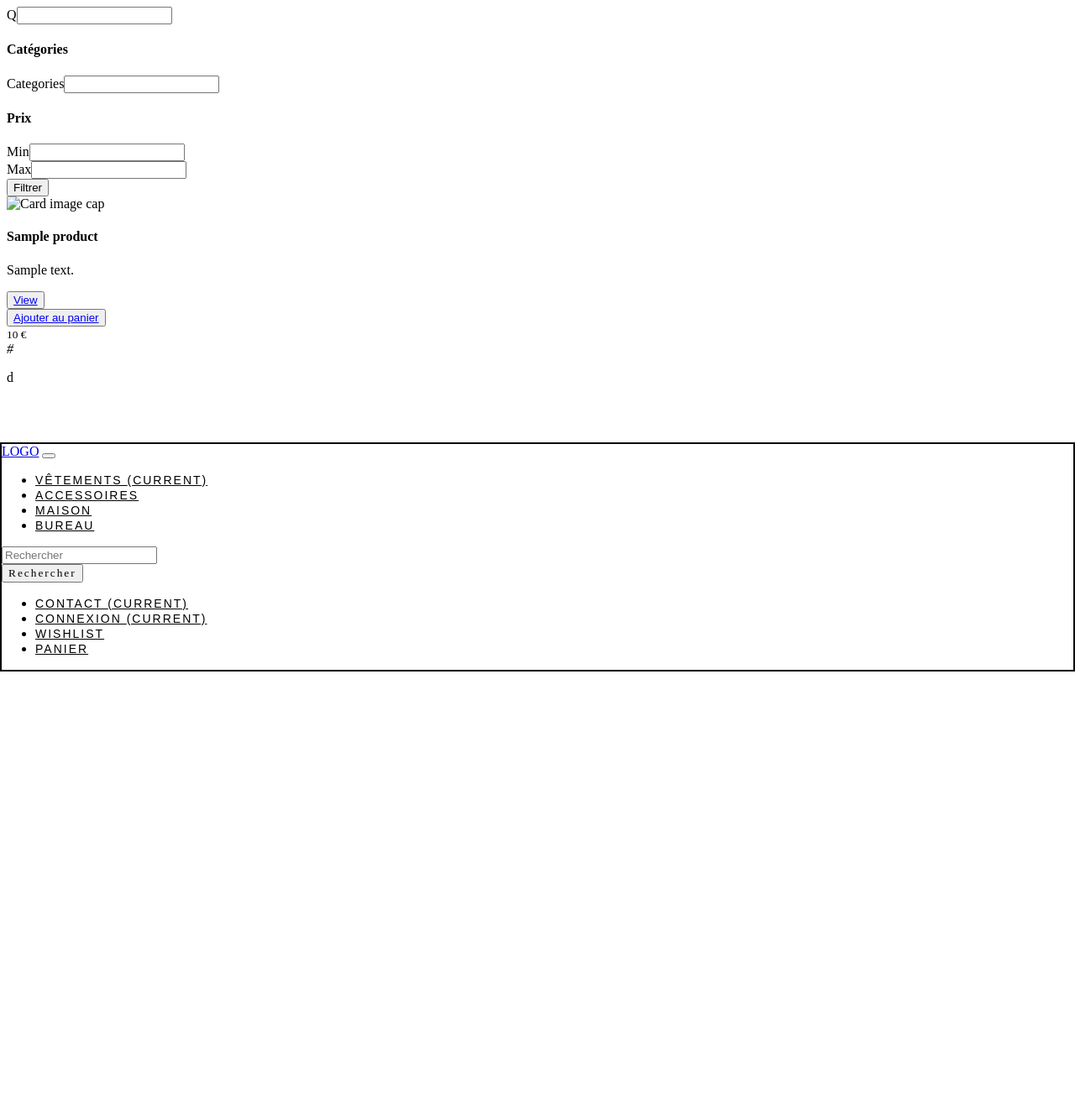
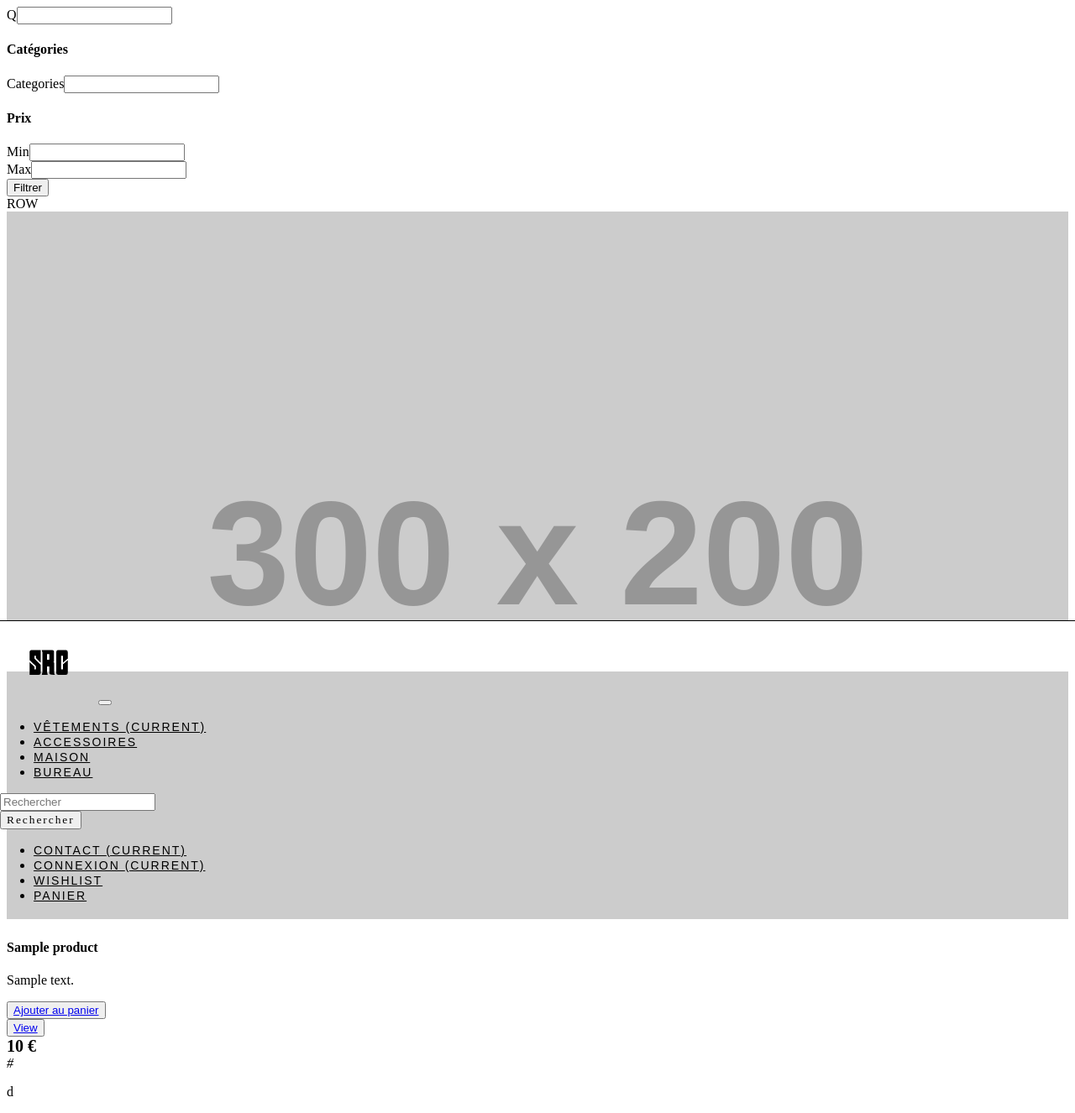
Before and after one commit to KennochaJilian/acscom, a Symfony app: template templates/homepage/index.html.twig in a window 1280 px wide. Shown: the whole page at 84% size. Before the commit the page ends 800 px from the top, so only its background shows below. Run offline with Twig, Linux system fonts and the light colour scheme; the template is opened without the code that fills it: most values are stand-ins (such as "Sample title", 1, 10 or a date in 2020); grey boxes labelled with a size stand in for pictures from a placeholder-image service; form fields are guessed from the names that the template uses; some libraries are stand-ins or nearby versions; some web fonts are replaced.

Commit message:
squelette fiche produit

```diff
--- a/templates/base.html.twig
+++ b/templates/base.html.twig
@@ -34,6 +34,7 @@
             .navbar_home > li > a:hover {
 
               color: chartreuse;
+              text-decoration: none;
 
             }
 
@@ -49,14 +50,14 @@
     </head>
     <body>
         <header>
-<nav class="navbar navbar-expand-lg" style="position: fixed; bottom: 0; right: 0; left: 0; z-index: 99; border: 2px solid black;">
-  <a class="navbar-brand" href="{{path('homepage')}}">LOGO</a>
-  <button class="navbar-toggler" type="button" data-toggle="collapse" data-target="#navbarSupportedContent" aria-controls="navbarSupportedContent" aria-expanded="false" aria-label="Toggle navigation">
-    <span class="navbar-toggler-icon"></span>
-  </button>
+    <nav class="navbar navbar-expand" style="height: 60px;position: fixed; bottom: 0; right: 0; left: 0; z-index: 99; background-color: white; border-top: 1px solid black;">
+      <a class="navbar-brand" href="{{path('homepage')}}"><img src="{{ asset('build/images/logo.png' ) }}" alt="LOGO"></a>
+      <button class="navbar-toggler" type="button" data-toggle="collapse" data-target="#navbarSupportedContent" aria-controls="navbarSupportedContent" aria-expanded="false" aria-label="Toggle navigation">
+        <span class="navbar-toggler-icon"></span>
+      </button>
 
   <div class="collapse navbar-collapse" id="navbarSupportedContent">
-    <ul class="navbar_home navbar-nav w-50 justify-content-around">
+    <ul class="navbar_home navbar-nav justify-content-around">
       <li class="nav-item p-3">
         <a class="nav-link"  href="{{ path('pageCategory', {'id' : 1}) }}">Vêtements <span class="sr-only">(current)</span></a>
       </li>
@@ -70,13 +71,13 @@
         <a class="nav-link"  href="{{ path('pageCategory', {'id' : 5}) }}">Bureau</a>
       </li>
     </ul>
-    <div class="col-3 d-flex flex-row ">
+    <div class="col-3 d-flex flex-row justify-content-center">
       <form method="POST" action="{{ path('homepage') }}" class="form-inline my-2 my-lg-0">
-        <input name="search" class="form-control mr-sm-2" type="search" placeholder="Rechercher" aria-label="Search">
+        <input name="search" class="form-control mr-sm-2 w-100" type="search" placeholder="Rechercher" aria-label="Search">
       </form>
       <button class="button_search_home btn btn-dark" style="font-family: 'Baloo'; letter-spacing: 2px;" type="submit">Rechercher</button>
     </div>
-      <ul class="navbar_home navbar-nav mr-auto w-50 justify-content-around">
+      <ul class="navbar_home navbar-nav mr-auto justify-content-around">
         <li class="nav-item p-3 ">
             <a class="nav-link"  href="{{ path('contact_form') }}">Contact <span class="sr-only">(current)</span></a>
           </li>
--- a/templates/homepage/index.html.twig
+++ b/templates/homepage/index.html.twig
@@ -4,33 +4,40 @@
 {% block title %}Liste des produits{% endblock %}
 {% block body %}
 
+
+
    <main role="main">
 
 
-
       <div class="album py-5 bg-light">
-        <div class="container">
+        <div class="container-fluid">
           <div class="row">
 
-          <div class="col-md-3">
+            <div class="col-md-2">
 
               {% include 'product/_filter.html.twig' with {form:form} only %}
             </div>
 
-          <div class="col-md-9 d-flex flex-wrap">
+            <div class="col-md-8 d-flex flex-wrap">
 
+              <div class="col-8 border mb-4">
 
+                ROW
+              </div>
 
               {% for product in products %}
                 {% include 'product/_card.html.twig' with {product:product} only %}
               {% endfor %}
 
+            </div>
+
+
+        </div>
 
 
 
           </div>
 
-      </div>
 
       <p>d</p>
 
--- a/templates/product/_card.html.twig
+++ b/templates/product/_card.html.twig
@@ -1,20 +1,20 @@
-<div class="col-md-3">
+<div class="col-md-4">
     <div class="card mb-4 box-shadow">
-    <img src="" width="100%" alt="Card image cap"/>
+    <img src="http://placehold.it/300x200" width="100%" alt="Card image cap"/>
     <div class="card-body">
         <h4> {{product.name}} </h4>
         <p class="card-text"> {{ product.cardDescription}}</p>
-        <div class="d-flex justify-content-between align-items-center">
+        <div class="d-flex flex-row-reverse justify-content-between align-items-center">
+        <div>
+            <button type="button" class="btn btn-sm btn-outline-secondary"><a href="{{path ('cart_add', {'id' : product.id})}}">Ajouter au panier</a></button>
+        </div>
         <div class="btn-group">
             <button type="button" class="btn btn-sm btn-outline-secondary"><a href="{{path ('pageProduct', {'id' : product.id})}}">View</a></button>
         </div>
-        <div>
-            <button type="button" class="btn btn-sm btn-outline-secondary"><a href="{{ path('cart_add', {'id' : product.id}) }}">Ajouter au panier</a></button>
-        </div>
-        <small class="text-muted">{{product.price | number_format(0,',', ' ')}} €</small>
+        <strong class="text-muted" style="font-size: 20px;">{{product.price | number_format(0,',', ' ')}} €</strong>
         </div>
         <div>
-            <em class="text-muted text-primary text-italic">
+            <em class="text-muted text-primary text-italic ">
                 #{{product.category.name}}
                 </em>
 
--- a/templates/security/login.html.twig
+++ b/templates/security/login.html.twig
@@ -4,7 +4,7 @@
 
 <div class="container " style="position:absolute;top:40%; left:50%; transform: translate(-50%,-50%);">
 
-    <div class="d-flex flex-column border bg-dark text-light" style="margin-bottom: 5%;">
+    <div class="d-flex flex-column" style="margin-bottom: 5%;">
         <h1> Connexion </h1>
     </div>
 
```
Also changed, not shown: templates/product/_product.html.twig (+58 -44 lines), assets/images/bg-green.jpg (added). Lines whose indentation alone changed are shown as unchanged.
